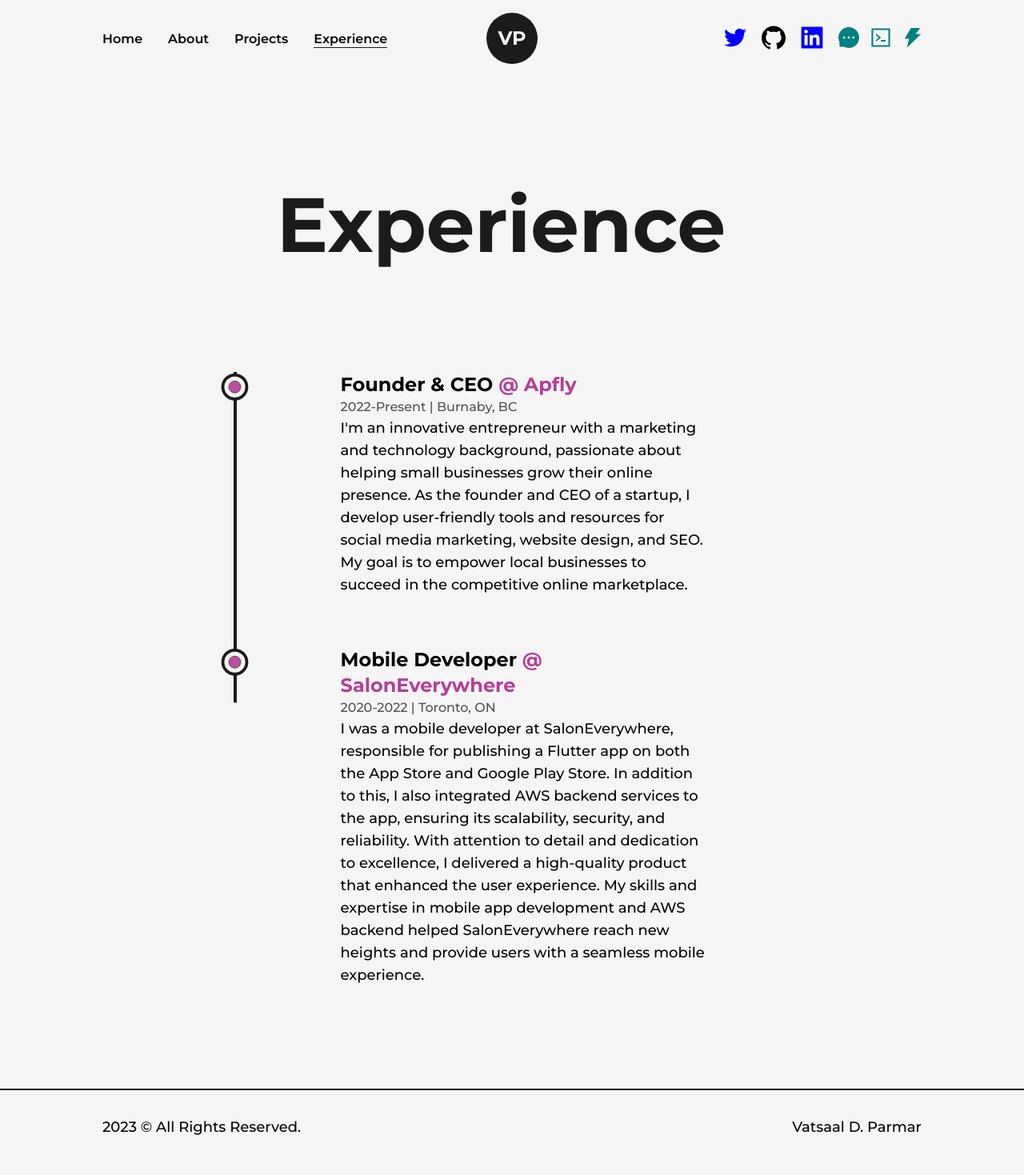
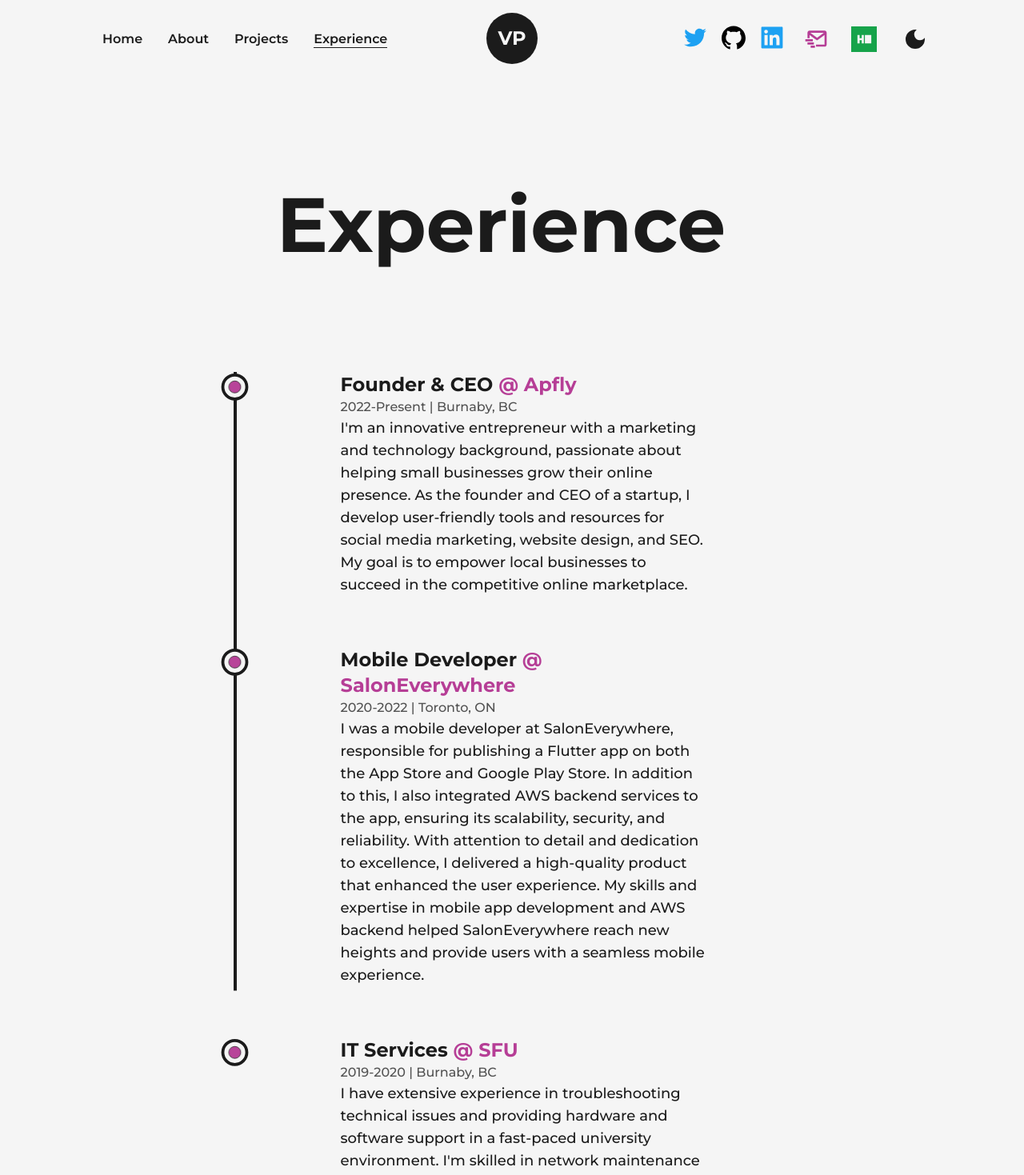
Before and after one commit to vatsalp98/portfolio-project, a Next.js app: page /experience in a window 1280 px wide. Shown: the top 1469 px of the page at 80% size. Built offline with nearby package versions, Linux system fonts and the light colour scheme.

Commit message:
responsive

```diff
--- a/app/experience/page.tsx
+++ b/app/experience/page.tsx
@@ -19,8 +19,8 @@
 
     return (
         <main className="mt-32 mb-32">
-            <h2 className="font-bold text-8xl mb-32 w-full text-center md:text-6xl xs:text-4xl md:mb-16">
-                <AnimatedText text={"Experience"} className={""}/>
+            <h2 className="font-bold text-8xl mb-32 w-full text-center">
+                <AnimatedText text={"Experience"} className={"md:!text-6xl xs:!text-4xl md:mb-16"}/>
             </h2>
             <div className="w-[75%] mx-auto relative lg:w-[90%] md:w-full">
                 <motion.div className="absolute left-9 top-0 w-[4px] h-full bg-dark origin-top md:w-[2px] md:left-[30px] xs:left-[20px]" ref={ref}
@@ -43,6 +43,14 @@
                         address={"Toronto, ON"}
                         work={"I was a mobile developer at SalonEverywhere, responsible for publishing a Flutter app on both the App Store and Google Play Store. In addition to this, I also integrated AWS backend services to the app, ensuring its scalability, security, and reliability. With attention to detail and dedication to excellence, I delivered a high-quality product that enhanced the user experience. My skills and expertise in mobile app development and AWS backend helped SalonEverywhere reach new heights and provide users with a seamless mobile experience."}
                     />
+                    <DetailsExperience
+                        position={"IT Services"}
+                        company={"SFU"}
+                        companyLink={"https://www.sfu.ca/"}
+                        time={"2019-2020"}
+                        address={"Burnaby, BC"}
+                        work={"I have extensive experience in troubleshooting technical issues and providing hardware and software support in a fast-paced university environment. I'm skilled in network maintenance and system administration, and I have a strong communication ability that allows me to convey complex technical information to both technical and non-technical users. My top priority is to provide excellent customer service and ensure that all IT-related issues are resolved promptly and efficiently. At SFU, I'm part of a dedicated IT team that works tirelessly to deliver high-quality IT services to students and staff. I take pride in my work and have a proven track record of delivering results, making me a valuable member of the SFU community."}
+                    />
                 </ul>
             </div>
         </main>
--- a/app/page.tsx
+++ b/app/page.tsx
@@ -27,10 +27,10 @@
             priority
             sizes="(max-width: 768px) 100vw, (max-width:1200px) 50vw, 50vw"/>
           </div>
-          <div className="w-1/2 flex flex-col items-center self-center lg:w-full lg:text-center">
+          <div className="w-1/2 flex flex-col items-center self-center lg:w-full lg:text-center ml-5">
             <AnimatedText text={"Bringing Ideas to reality with latest technologies."} className={"!text-6xl !text-left pb-10 xl:!text-5xl lg:!text-center lg:!text-6xl md:!text-5xl sm:!text-3xl"} />
-            <Roles superpowers={roles} className={"!text-4xl !text-left font-bold w-full mx-auto lg:!text-center"}/>
-            <p className="my-4 font-medium md:text-sm xs:text-xs">
+            <Roles superpowers={roles} className={"!text-4xl !text-left font-bold w-full mx-auto lg:!text-center text-dark dark:text-light"}/>
+            <p className="my-4 font-medium md:text-sm xs:text-xs text-dark dark:text-light">
               I’m focused on building responsive web and mobile applications while focusing on serverless back-end technologies. I am currently developing an application to help developing countries improve their health services.
             </p>
             <div className="flex items-center self-start mt-2 lg:self-center">
--- a/app/projects/page.tsx
+++ b/app/projects/page.tsx
@@ -16,8 +16,7 @@
             <main className="w-full mb-16 flex flex-col items-center justify-center">
                 <Layout className={"pt-16"}>
                     <AnimatedText text={"Experience trumps Knowledge"} className={"!text-6xl mb-12 lg:!text-7xl sm:mb-8 sm:!text-6xl xs:!text-4xl"}/>
-
-                    <div className="grid grid-cols-12 gap-24">
+                    <div className="grid grid-cols-12 gap-24 gap-y-32 xl:gap-x-16 lg:gap-x-8 md:gap-y-24 sm:gap-x-0">
                         <div className="col-span-12">
                             <FeaturedProject
                                 type={"Featured Project"}
--- a/components/detailsEducation.tsx
+++ b/components/detailsEducation.tsx
@@ -20,13 +20,13 @@
                 whileInView={{y:0}}
                 transition={{duration: 0.5, type: 'spring'}}
             >
-                <h3 className="capitalize font-bold text-2xl sm:text-xl xs:text-lg">
+                <h3 className="capitalize font-bold text-2xl sm:text-xl xs:text-lg text-dark dark:text-light">
                     {props.type}&nbsp;
                 </h3>
                 <span className="capitalize font-medium text-dark/75 xs:text-sm dark:text-light/75">
                     {props.time} | {props.place}
                 </span>
-                <p className="font-medium w-full text-lg md:text-sm">
+                <p className="font-medium w-full text-lg md:text-sm text-dark dark:text-light">
                     {props.info}
                 </p>
             </motion.div>
--- a/components/detailsExperience.tsx
+++ b/components/detailsExperience.tsx
@@ -22,11 +22,11 @@
                 whileInView={{y:0}}
                 transition={{duration: 0.5, type: 'spring'}}
             >
-                <h3 className="capitalize font-bold text-2xl sm:text-xl xs:text-lg">{props.position}&nbsp;<a target={"_blank"} href={props.companyLink} className="text-primary capitalize">@ {props.company}</a></h3>
+                <h3 className="capitalize font-bold text-2xl sm:text-xl xs:text-lg text-dark dark:text-light">{props.position}&nbsp;<a target={"_blank"} href={props.companyLink} className="text-primary capitalize">@ {props.company}</a></h3>
                 <span className="capitalize font-medium text-dark/75 xs:text-sm">
                     {props.time} | {props.address}
                 </span>
-                <p className="font-medium w-full text-lg md:text-sm">
+                <p className="font-medium w-full text-lg md:text-sm text-dark dark:text-light">
                     {props.work}
                 </p>
             </motion.div>
--- a/components/featuredProjects.tsx
+++ b/components/featuredProjects.tsx
@@ -21,11 +21,11 @@
             <div className="w-1/2 flex flex-col items-start justify-between pl-6">
                 <span className="text-primary font-medium text-xl">{props.type}</span>
                 <Link href={props.link} target="_blank" className="hover:underline underline-offset-2">
-                    <h2 className="my-2 w-full text-left text-4xl font-bold">{props.title}</h2>
+                    <h2 className="my-2 w-full text-left text-4xl font-bold text-dark dark:text-light">{props.title}</h2>
                 </Link>
                 <p className="my-2 font-medium text-dark">{props.summary}</p>
                 <div className="mt-2 flex items-center">
-                    <Link href={props.github} target="_blank" className="w-10"> <GithubFilled style={{fontSize: "34px"}}/></Link>
+                    <Link href={props.github} target="_blank" className="w-10"> <GithubFilled style={{fontSize: "34px", color: "black"}}/></Link>
                     <Link href={props.link} target="_blank" className="ml-4 rounded-lg bg-dark text-light p-2 px-6 text-lg font-semibold hover:bg-light hover:text-dark duration-75 border-transparent hover:border-dark border-2"> Visit Project</Link>
                 </div>
             </div>
--- a/components/navBar.tsx
+++ b/components/navBar.tsx
@@ -2,9 +2,12 @@
 import Logo from "./logo";
 import { usePathname  } from "next/navigation";
 import {motion} from "framer-motion";
-import { CodeOutlined, GithubOutlined, LinkedinFilled, LinkedinOutlined, MenuOutlined, MessageFilled, ThunderboltFilled, TwitterOutlined } from "@ant-design/icons";
+import { CodeOutlined, GithubFilled, GithubOutlined, LinkedinFilled, LinkedinOutlined, MenuOutlined, MessageFilled, ThunderboltFilled, TwitterOutlined } from "@ant-design/icons";
 import { useState } from "react";
 import { MobileCustomLink } from "./mobileCustomLink";
+import {MdDarkMode} from "react-icons/md";
+import {SiHackerrank} from "react-icons/si";
+import {BiMailSend} from "react-icons/bi";
 
 interface CustomLinkProps {
     href: string;
@@ -15,7 +18,7 @@
 const CustomLink: React.FC<CustomLinkProps> = ({ href, title, className }) => {
     const router = usePathname();
     return (
-        <Link href={href} className={`${className} relative group font-semibold`}>
+        <Link href={href} className={`${className} relative group font-semibold text-dark dark:text-light`}>
             {title}
             <span className={`h-[1px] inline-block bg-dark absolute left-0 -bottom-0.5 group-hover:w-full transition-[width] ease duration-300 dark:bg-light ${router === href ? 'w-full' : 'w-0'}
             `}>&nbsp;</span>
@@ -50,26 +53,25 @@
 
                 <nav className="flex items-center justify-center flex-wrap">
                     <motion.a href="https://twitter.com/vatsalparmar98" target={"_blank"} whileHover={{y:-5}} whileTap={{scale: 0.9}} className="w-6 mr-3">
-                        <TwitterOutlined style={{ fontSize: '30px', color: "blue" }}/>
+                        <TwitterOutlined style={{ fontSize: '30px', color: "#1DA1F2" }}/>
                     </motion.a>
                     <motion.a href="https://github.com/vatsalp98" target={"_blank"} whileHover={{y:-5}} whileTap={{scale: 0.9}} className="w-6 mx-3">
-                        <GithubOutlined style={{ fontSize: '30px' }}/>
+                        <GithubFilled style={{ fontSize: '30px', color: "black" }}/>
                     </motion.a>
-                    <motion.a href="https://www.linkedin.com/in/vatsalparmar98/" target={"_blank"} whileHover={{y:-5}} whileTap={{scale: 0.9}} className="w-6 mx-3">
-                        <LinkedinFilled style={{ fontSize: '30px', color: "blue" }}/>
+                    <motion.a href="https://www.linkedin.com/in/vatsalparmar98/" target={"_blank"} whileHover={{y:-5}} whileTap={{scale: 0.9}} className="mx-3">
+                        <LinkedinFilled style={{ fontSize: '30px', color: "#1DA1F2" }}/>
                     </motion.a>
-                    <motion.a href="mailto:vatsalparmar98@gmail.com" target={"_blank"} whileHover={{y:-5}} whileTap={{scale: 0.9}} className="w-6 ml-3">
-                        <MessageFilled style={{ fontSize: '26px', color: "teal" }}/>
+                    <motion.a href="mailto:vatsalparmar98@gmail.com" target={"_blank"} whileHover={{y:-5}} whileTap={{scale: 0.9}} className="mx-3">
+                        <BiMailSend className="w-8 h-8 text-primary"/>
+                    </motion.a>
+                    <motion.a href="https://www.hackerrank.com/vparmar2" target={"_blank"} whileHover={{y:-5}} whileTap={{scale: 0.9}} className="mx-4">
+                        <SiHackerrank className="w-8 h-8 text-green-600"/>
                     </motion.a>
                     <motion.a href="https://www.hackerrank.com/vparmar2" target={"_blank"} whileHover={{y:-5}} whileTap={{scale: 0.9}} className="w-6 ml-4">
-                        <CodeOutlined style={{ fontSize: '26px', color: "teal" }}/>
-                    </motion.a>
-                    <motion.a href="https://www.hackerrank.com/vparmar2" target={"_blank"} whileHover={{y:-5}} whileTap={{scale: 0.9}} className="w-6 ml-4">
-                        <ThunderboltFilled style={{ fontSize: '26px', color: "teal" }}/>
+                        <MdDarkMode className="w-8 h-8 text-dark dark:text-light"/>
                     </motion.a>
                 </nav>
             </div>
-
             {
                 open ?
                 <motion.div className="min-w-[70vw] z-30 flex flex-col fixed top-1/2 left-1/2 -translate-x-1/2 -translate-y-1/2 justify-between items-center bg-dark/90 dark:bg-light/75 rounded-lg backdrop-blur-md py-32 dark:text-light"
--- a/components/projects.tsx
+++ b/components/projects.tsx
@@ -20,12 +20,12 @@
             <div className="w-full flex flex-col items-start justify-between pt-4">
                 <span className="text-primary font-medium text-xl">{props.type}</span>
                 <Link href={props.link} target="_blank" className="hover:underline underline-offset-2">
-                    <h2 className="my-2 w-full text-left text-4xl font-bold">{props.title}</h2>
+                    <h2 className="my-2 w-full text-left text-4xl font-bold text-dark dark:text-light">{props.title}</h2>
                 </Link>
 
                 <div className="w-full mt-2 flex items-center justify-between">
-                    <Link href={props.link} target="_blank" className="text-lg font-semibold"> Visit Project</Link>
-                    <Link href={props.github} target="_blank" className="w-8"> <GithubFilled style={{fontSize: "34px"}}/></Link>
+                    <Link href={props.link} target="_blank" className="text-lg font-semibold text-dark dark:text-light"> Visit Project</Link>
+                    <Link href={props.github} target="_blank" className="w-8"> <GithubFilled style={{fontSize: "34px", color: "black"}}/></Link>
                 </div>
             </div>
         </article>
--- a/components/sections/education.tsx
+++ b/components/sections/education.tsx
@@ -27,7 +27,7 @@
                 <motion.div className="absolute left-9 top-0 w-[4px] h-full bg-dark origin-top md:w-[2px] md:left-[30px] xs:left-[20px]" ref={ref}
                 style={{scaleY: scrollYProgress}}
                 />
-                <ul className="w-full flex flex-col items-start justify-between ml-4 ml-4 xs:ml-2">
+                <ul className="w-full flex flex-col items-start justify-between ml-4 xs:ml-2">
                     <DetailsEducation
                         type={"Bachelors of Applied Sciences"}
                         time={"2015 - 2022"}
--- a/components/sections/skills.tsx
+++ b/components/sections/skills.tsx
@@ -8,7 +8,7 @@
 export default function SkillsSection() {
     return (
         <>
-            <AnimatedText text={"Skills"} className={"font-bold text-8xl mt-32 w-full text-center mb-24 md:!text-6xl md:mt-32 "} />
+            <AnimatedText text={"Skills"} className={"font-bold text-8xl mt-32 w-full text-center mb-24 md:!text-6xl md:mt-32"} />
             <div className="w-full h-screen relative flex items-center justify-center rounded-full bg-circularLight dark:bg-circularDark lg:h-[80vh] sm:h-[60vh] xs:h-[50vh] lg:bg-circularLightLg lg:dark:bg-circularDarkLg md:bg-circularLightMd md:dark:bg-circularDarkMd sm:bg-circularLightSm sm:dark:bg-circularDarkSm mb-10 pb-10">
                 <motion.div className="flex items-center justify-center rounded-full font-semibold bg-dark text-light p-8 shadow-dark cursor-pointer dark:text-dark dark:bg-light lg:p-6 md:p-4 xs:text-xs xs:p-2"
                 whileHover={{scale: 1.05}}
--- a/package.json
+++ b/package.json
@@ -21,6 +21,7 @@
     "postcss": "8.4.21",
     "react": "18.2.0",
     "react-dom": "18.2.0",
+    "react-icons": "^4.8.0",
     "tailwindcss": "3.3.1",
     "typescript": "5.0.4"
   }
```
Also changed, not shown: app/about/page.tsx (+7 -7 lines), 1 other file (tests, documents, lock files or other folders).
